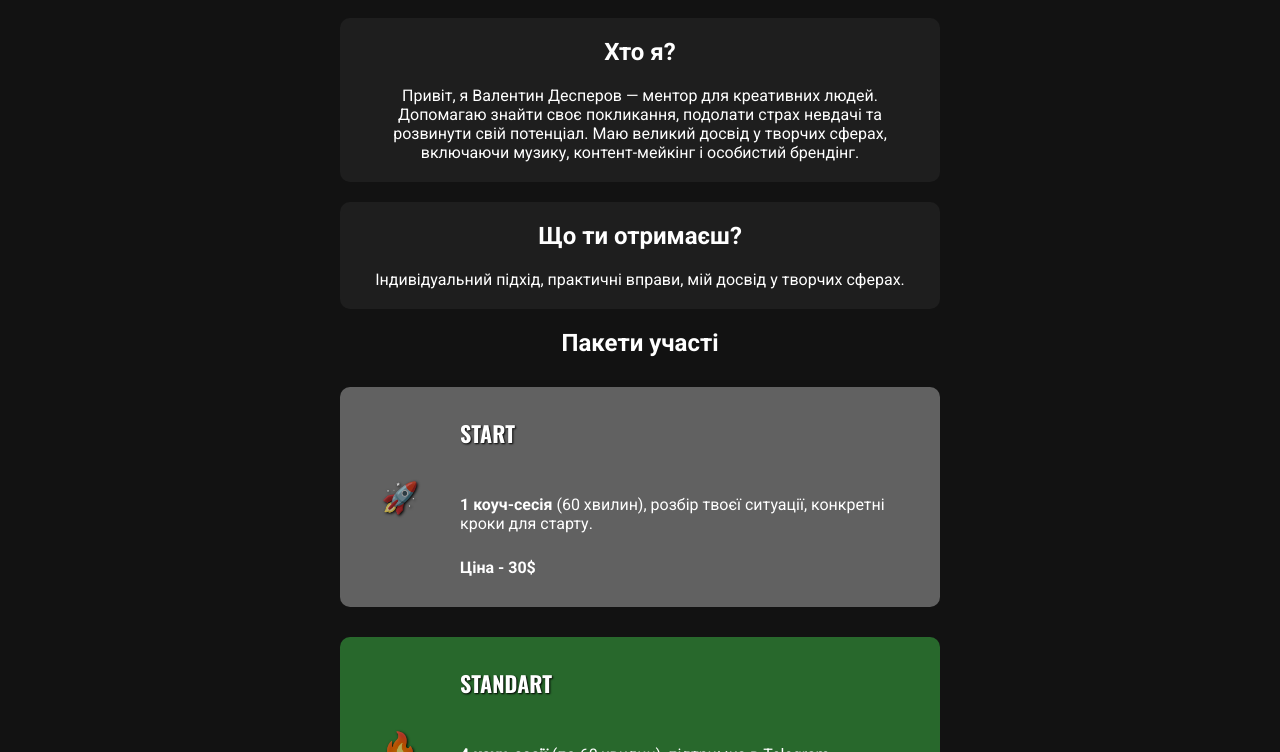
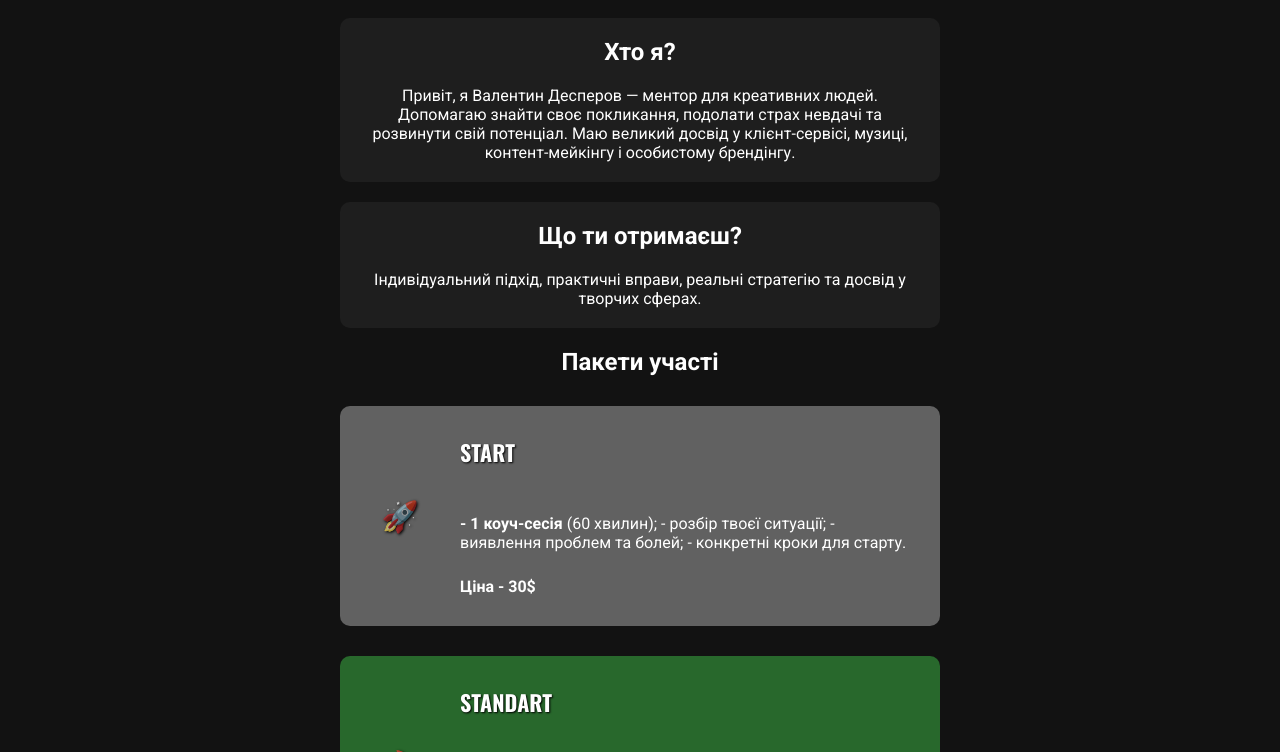
Before and after one commit to desperov/coaching-landing, a plain HTML site: page index.html in a window 1280 px wide. Shown: the part 482-1234 px from the top of the page. Drawn offline with nearby package versions, Linux system fonts and the light colour scheme.

Commit message:
index.html

```diff
--- a/index.html
+++ b/index.html
@@ -120,12 +120,12 @@
 
     <div class="bio">
         <h2>Хто я?</h2>
-        <p>Привіт, я Валентин Десперов — ментор для креативних людей. Допомагаю знайти своє покликання, подолати страх невдачі та розвинути свій потенціал. Маю великий досвід у творчих сферах, включаючи музику, контент-мейкінг і особистий брендінг.</p>
+        <p>Привіт, я Валентин Десперов — ментор для креативних людей. Допомагаю знайти своє покликання, подолати страх невдачі та розвинути свій потенціал. Маю великий досвід у клієнт-сервісі, музиці, контент-мейкінгу і особистому брендінгу.</p>
     </div>
 
     <div class="info-box">
         <h2>Що ти отримаєш?</h2>
-        <p>Індивідуальний підхід, практичні вправи, мій досвід у творчих сферах.</p>
+        <p>Індивідуальний підхід, практичні вправи, реальні стратегію та досвід у творчих сферах.</p>
     </div>
 
     <h2>Пакети участі</h2>
@@ -133,7 +133,10 @@
     <div class="package gray">
         <div class="price-box">🚀</div>
         <h3>START</h3>
-        <p><strong>1 коуч-сесія</strong> (60 хвилин), розбір твоєї ситуації, конкретні кроки для старту.</p>
+        <p><strong>- 1 коуч-сесія</strong> (60 хвилин);
+            - розбір твоєї ситуації;
+            - виявлення проблем та болей;
+            - конкретні кроки для старту.
         <p><strong>Ціна - 30$</strong></p>
     </div>
 
```
